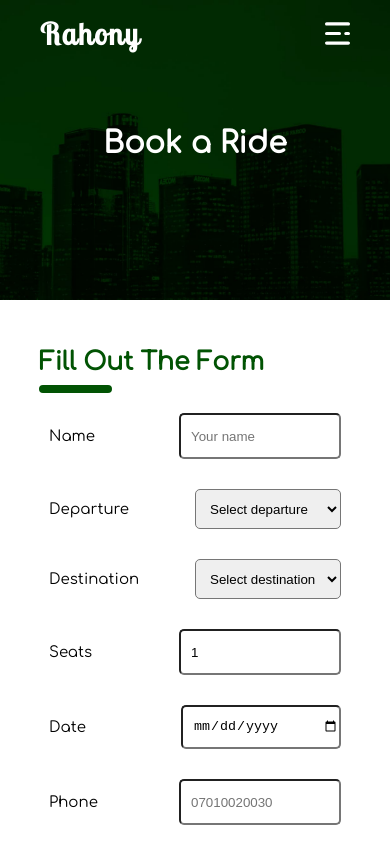
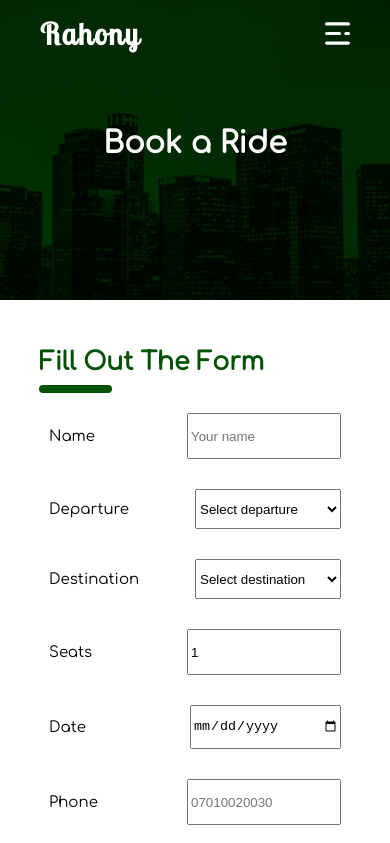
Before and after one commit to megaconfidence/rahony, a React (Create React App) app: page /booking in a window 390 px wide. Shown: the top 843 px of the page. Built offline with nearby package versions, Linux system fonts and the light colour scheme.

Commit message:
fix: Fixes form design

```diff
--- a/src/components/Bookingpage.scss
+++ b/src/components/Bookingpage.scss
@@ -7,8 +7,8 @@
     max-width: 700px;
     label {
       display: flex;
+      padding: 1rem;
       margin: 1rem 0;
-      padding: 1rem;
       cursor: pointer;
       border-radius: 5px;
       align-items: center;
@@ -26,8 +26,6 @@
         input,
         select {
           width: 50%;
-          padding-left: 10px;
-          border-radius: 5px;
         }
       }
     }
```
